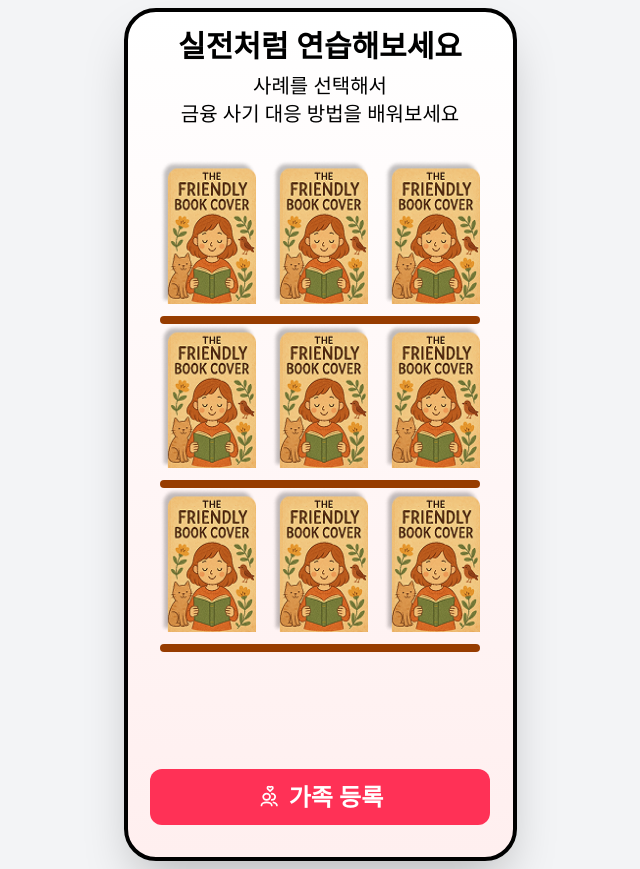
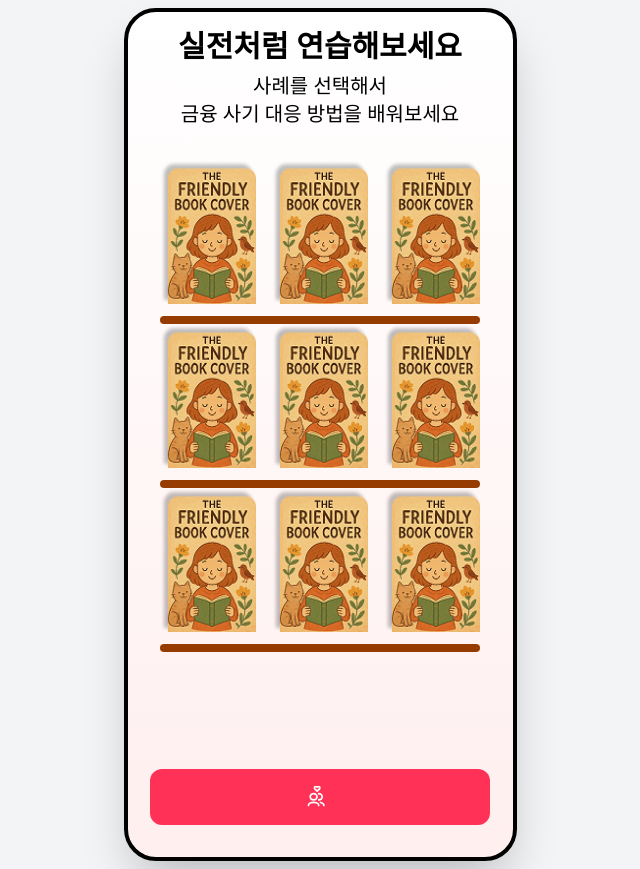
Before and after one commit to Sonjuz/frontend, a React (Vite) app: page / in a window 1280 px wide. Shown: the whole page, without its empty margins (320-960 px from the left). Built offline with nearby package versions, Linux system fonts and the light colour scheme.

Commit message:
refactor: 버튼 컴포넌트 하나로 통일 및 자유도 증가

```diff
--- a/src/components/Button.jsx
+++ b/src/components/Button.jsx
@@ -1,20 +1,23 @@
-export const Button = ({ onClick, disabled, buttonText, className, icon }) => {
+export const Button = ({ icon, onClick, disabled, className, children }) => {
   return (
     <button
       className={`
-        cursor-pointer px-6 py-3
-        text-white rounded-xl
+        flex items-center justify-center
+        w-70 h-12
+        py-3
+        rounded-xl
         transition-all duration-200
-        focus:outline-none focus:ring-2 focus:ring-sjz-red-main focus:ring-offset-2
         disabled:opacity-50 disabled:cursor-not-allowed
-        flex items-center justify-center
+        cursor-pointer
         ${className}
       `}
       onClick={onClick}
       disabled={disabled}
     >
-      {icon && <img src={icon} alt='icon' className='w-6 h-6 mr-2' />}
-      {buttonText}
+      <div className='flex items-center pr-2'>
+        <img src={icon} alt={icon} className='w-6 h-6' />
+      </div>
+      <span className='text-white text-center'>{children}</span>
     </button>
   );
 };
--- a/src/components/SimulationButton.jsx
+++ /dev/null
@@ -1,31 +0,0 @@
-export const SimulationButton = ({
-  icon,
-  onClick,
-  disabled,
-  className,
-  children,
-}) => {
-  return (
-    <button
-      className={`
-        flex items-center justify-center
-        w-70 h-12
-        py-3
-        rounded-xl
-        transition-all duration-200
-        disabled:opacity-50 disabled:cursor-not-allowed
-        cursor-pointer
-        ${className}
-      `}
-      onClick={onClick}
-      disabled={disabled}
-    >
-      <div className='flex items-center pr-2'>
-        <img src={icon} alt={icon} className='w-6 h-6' />
-      </div>
-      <span className='text-white text-center font-semibold text-base leading-[21px]'>
-        {children}
-      </span>
-    </button>
-  );
-};
```
